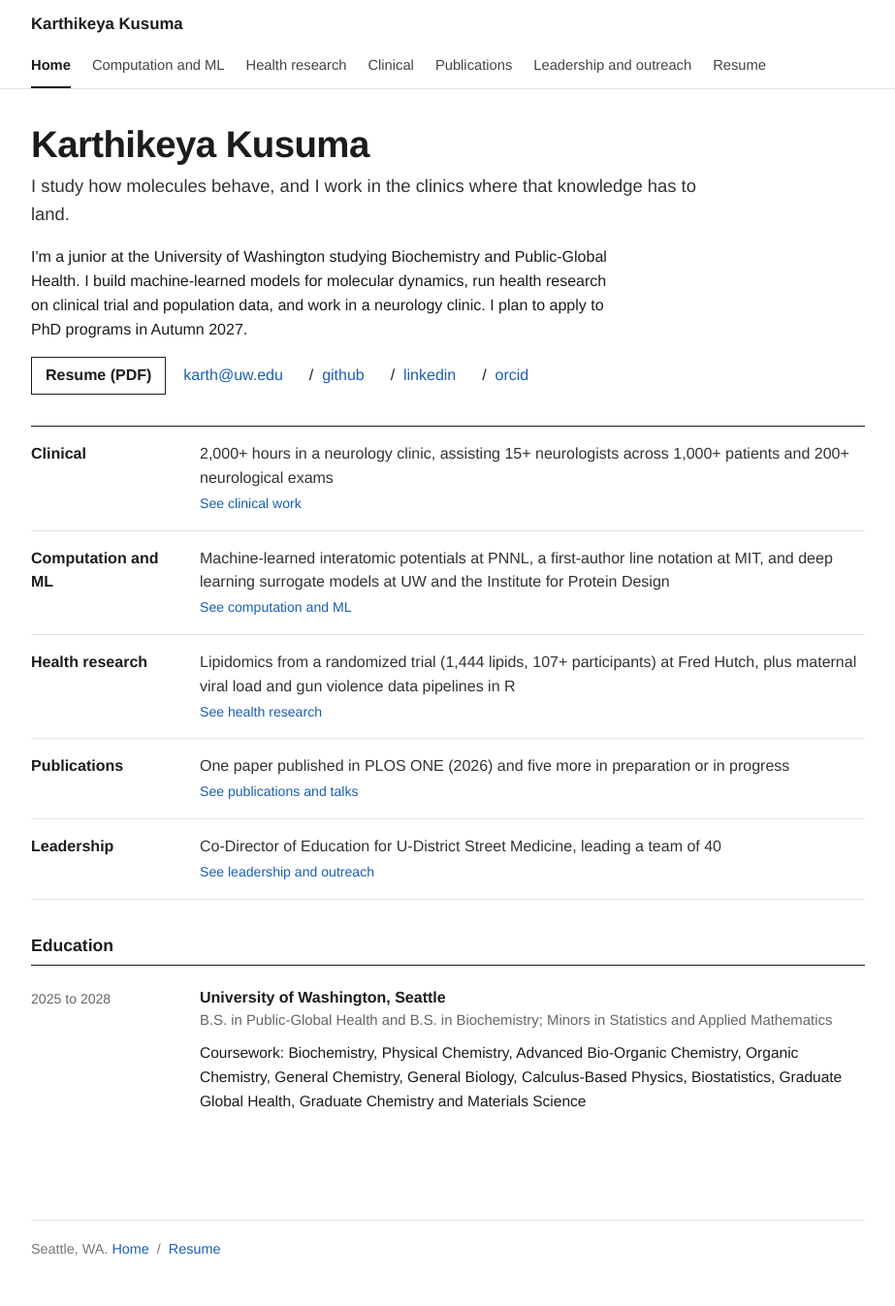
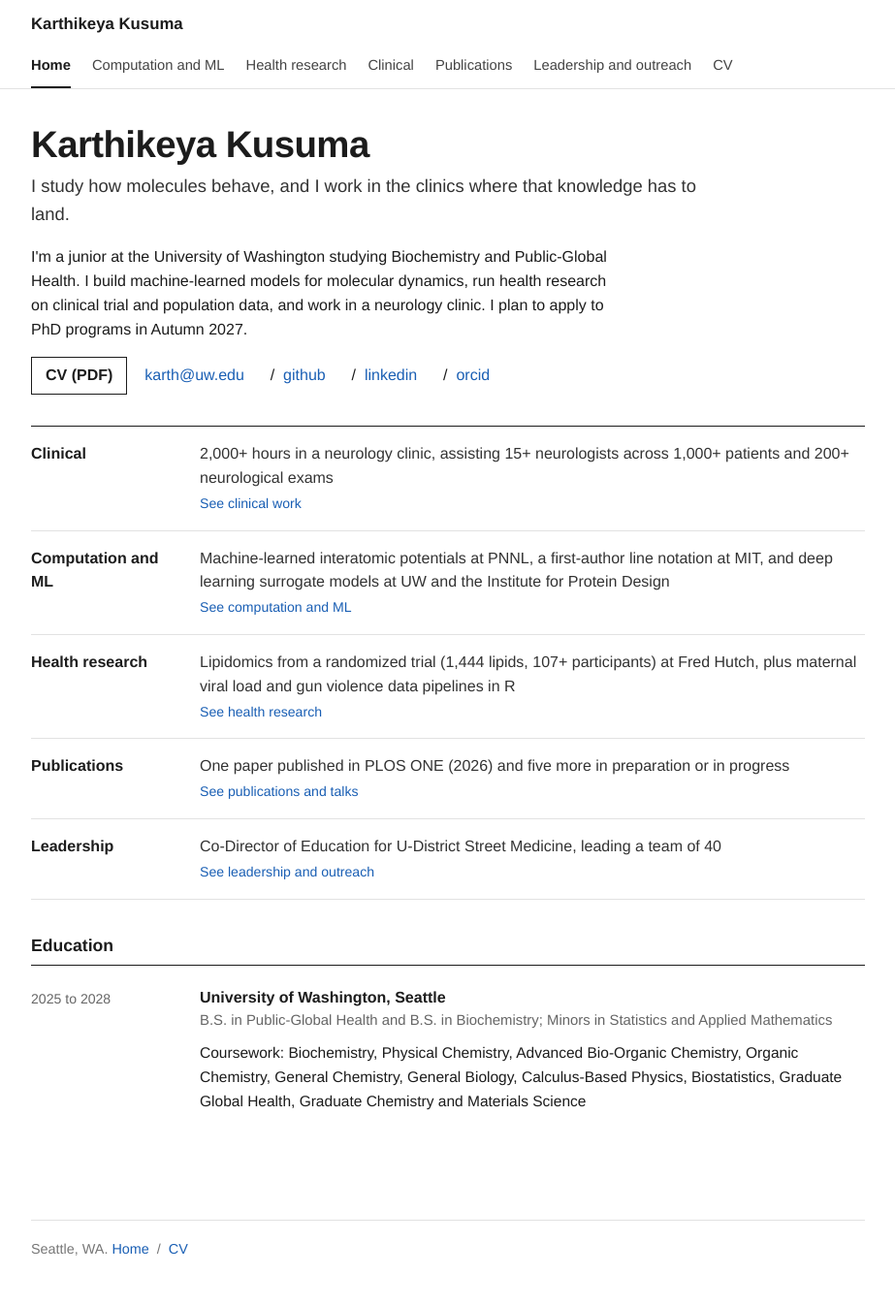
Before and after one commit to karth-vader/karth-vader.github.io, a plain HTML site: page index.html in a window 1280 px wide. Shown: the whole page at 97% size, without its empty margins (178-1101 px from the left). Drawn offline with Linux system fonts and the light colour scheme.

Commit message:
Link full CV instead of resume
Co-Authored-By: Claude Sonnet 5.5 <noreply@anthropic.com>
Claude-Session: https://claude.ai/code/session_01B949EJwGn1xBnWLej261b6

```diff
--- a/index.html
+++ b/index.html
@@ -119,7 +119,7 @@ footer{margin-top:36px}
     <li><a href="#/clinical" data-p="clinical">Clinical</a></li>
     <li><a href="#/publications" data-p="publications">Publications</a></li>
     <li><a href="#/involvement" data-p="involvement">Leadership and outreach</a></li>
-    <li><a href="Karthikeya_Kusuma_Resume.pdf" target="_blank" rel="noopener">Resume</a></li>
+    <li><a href="Karthikeya_Kusuma_CV.pdf" target="_blank" rel="noopener">CV</a></li>
   </ul></nav>
 </div></div>
 <div class="wrap">
@@ -128,7 +128,7 @@ footer{margin-top:36px}
   <h1>Karthikeya Kusuma</h1>
   <p class="tag">I study how molecules behave, and I work in the clinics where that knowledge has to land.</p>
   <p>I'm a junior at the University of Washington studying Biochemistry and Public-Global Health. I build machine-learned models for molecular dynamics, run health research on clinical trial and population data, and work in a neurology clinic. I plan to apply to PhD programs in Autumn 2027.</p>
-  <p class="contact"><a class="btn" href="Karthikeya_Kusuma_Resume.pdf" target="_blank" rel="noopener">Resume (PDF)</a><a href="mailto:karth@uw.edu">karth@uw.edu</a> <span class="sep">&nbsp;/&nbsp;</span> <a href="https://github.com/karth-vader">github</a> <span class="sep">&nbsp;/&nbsp;</span> <a href="https://linkedin.com/in/karthikeya-kusuma">linkedin</a> <span class="sep">&nbsp;/&nbsp;</span> <a href="https://orcid.org/0009-0002-6812-4299">orcid</a></p>
+  <p class="contact"><a class="btn" href="Karthikeya_Kusuma_CV.pdf" target="_blank" rel="noopener">CV (PDF)</a><a href="mailto:karth@uw.edu">karth@uw.edu</a> <span class="sep">&nbsp;/&nbsp;</span> <a href="https://github.com/karth-vader">github</a> <span class="sep">&nbsp;/&nbsp;</span> <a href="https://linkedin.com/in/karthikeya-kusuma">linkedin</a> <span class="sep">&nbsp;/&nbsp;</span> <a href="https://orcid.org/0009-0002-6812-4299">orcid</a></p>
   <ul class="hl">
     <li><a href="#/clinical"><span class="k">Clinical</span><span class="d">2,000+ hours in a neurology clinic, assisting 15+ neurologists across 1,000+ patients and 200+ neurological exams<span class="go">See clinical work</span></span></a></li>
     <li><a href="#/computation"><span class="k">Computation and ML</span><span class="d">Machine-learned interatomic potentials at PNNL, a first-author line notation at MIT, and deep learning surrogate models at UW and the Institute for Protein Design<span class="go">See computation and ML</span></span></a></li>
@@ -191,7 +191,7 @@ footer{margin-top:36px}
   <div id="s-leadership"></div>
 </main>
 
-<footer>Seattle, WA. <a href="#/">Home</a> &nbsp;/&nbsp; <a href="Karthikeya_Kusuma_Resume.pdf" target="_blank" rel="noopener">Resume</a></footer>
+<footer>Seattle, WA. <a href="#/">Home</a> &nbsp;/&nbsp; <a href="Karthikeya_Kusuma_CV.pdf" target="_blank" rel="noopener">CV</a></footer>
 </div>
 
 <script>
```
Also changed, not shown: 2 other files.
